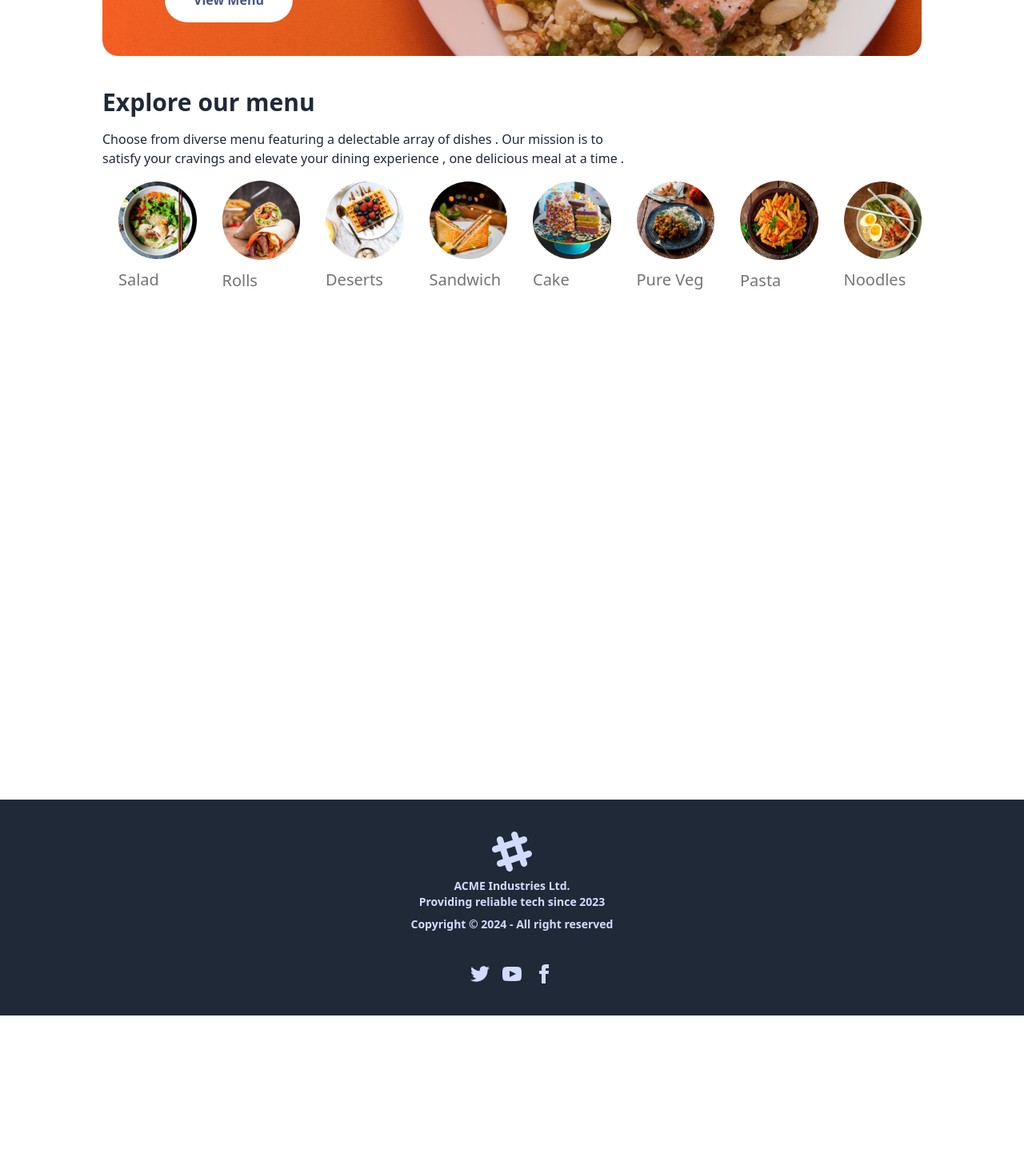
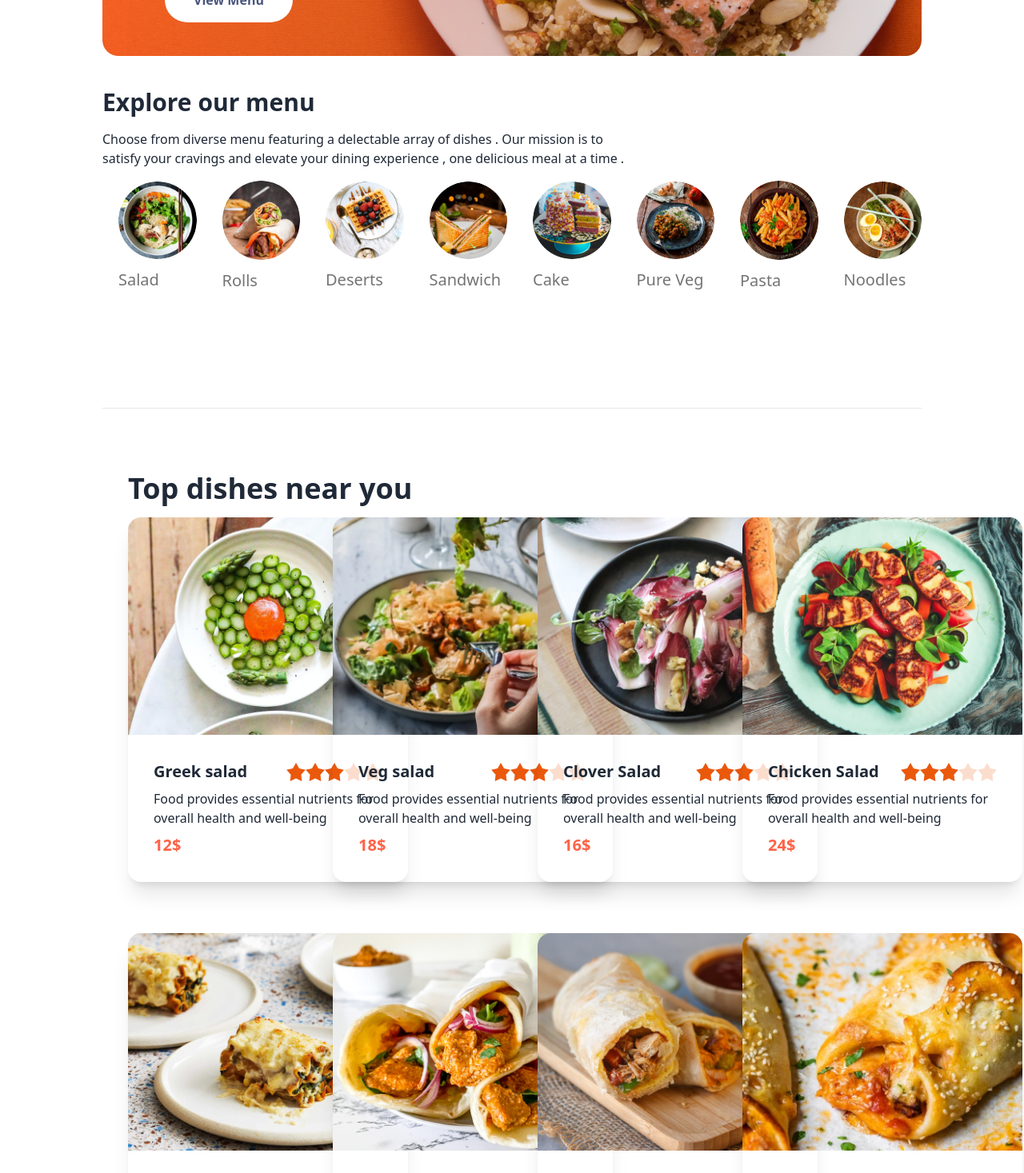
Before and after one commit to Hamici-Amir/e-commerce, a React (Vite) app in the folder client/: page / in a window 1280 px wide. Shown: the part 640-2107 px from the top of the page at 80% size. Before the commit the page ends 1910 px from the top, so only its background shows below. Built offline with nearby package versions, Linux system fonts and the light colour scheme.

Commit message:
Food dishes

```diff
--- a/client/src/App.jsx
+++ b/client/src/App.jsx
@@ -6,13 +6,10 @@ import {useAuthStore} from "./zustand/store"
 import LoadingSpinner from "./components/Loading/LoadingSpinner"
 import { Toaster } from "react-hot-toast";
 import { useEffect } from "react"
-import ExploreMenu from './components/ExploreMenu/ExploreMenu';
-import { useState } from 'react';
 
 
 function App() {
   const { isCheckingAuth, checkAuth } = useAuthStore();
-  const [category,setCategory] = useState("All") ;
 	useEffect(() => {
 		checkAuth();
 	}, [checkAuth]);
@@ -28,8 +25,7 @@ function App() {
             <>
                 <Navbar />
                 <Home />
-                <ExploreMenu category={category} setCategory={setCategory }/>
-                <Footer />
+             {/* <Footer /> */}
             </>
             }/>
 
--- a/client/src/components/ExploreMenu/ExploreMenu.jsx
+++ b/client/src/components/ExploreMenu/ExploreMenu.jsx
@@ -5,10 +5,10 @@ import { menu_list } from '../../assets/frontend_assets/assets'
 
 
 
-const ExploreMenu = ({category,setCategory}) => {
+export const ExploreMenu = ({category,setCategory}) => {
     console.log(category)
   return (
-    <div className='h-[590px] mt-10
+    <div className='h-[400px] mt-10
           w-[80%] flex flex-col gap-4 mx-auto  '>
         <h1 className='text-3xl font-semibold  '>Explore our menu </h1>
         <p className='max-w-2xl '>Choose from diverse menu  featuring  a delectable array of dishes .
@@ -23,7 +23,7 @@ const ExploreMenu = ({category,setCategory}) => {
                     className='hide-scrollbar cursor-pointer'
                     >
                          <img src={item.menu_image} alt=""
-                         className= 'w-80 min-w-20 rounded duration-75 ' />
+                         className= {`w-80 min-w-20 rounded-full duration-75 ${category === item.menu_name? "border-[5px] border-tomato p-1":''} `} />
                          <p className='mt-3 text-custom-gray text-xl cursor-pointer'>{item.menu_name}</p>
 
                     </div>
@@ -36,5 +36,3 @@ const ExploreMenu = ({category,setCategory}) => {
     </div>
   )
 }
-
-export default ExploreMenu
--- /dev/null
+++ b/client/src/components/ExploreMenu/FoodDisplay.jsx
@@ -0,0 +1,50 @@
+import { FoodStore } from "../../zustand/store"
+
+var Rating = Math.floor(3.55)
+
+export const FoodDisplay = () => {
+    const {FoodList} = FoodStore();
+
+    return (
+    <div className="px-[160px]
+          w-full flex flex-col gap-4 ">
+        <h1 className="text-4xl font-semibold" >
+        Top dishes near you
+            </h1>
+                <div className="gap-16 cursor-pointer col-span-4 mx-auto justify-between  grid grid-cols-4 grid-flow-row-dense   ">
+                {
+                    FoodList.map((item) => (
+
+
+<div className="   card  w-[350px]  shadow-xl">
+  <figure>
+    <img
+      src={item.image}
+      alt="Shoes" />
+  </figure>
+  <div className="card-body">
+    <h2 className="card-title flex justify-between">  {item.name}
+                         <div className="rating">
+                        {[1,2,3,4,5].map((star) => (
+  <input type="radio" name={`rating-${item._id}`}  value={star} checked={ star == Rating } defaultValue={2} className="mask mask-star-2 bg-orange-600" />
+                        ))}
+
+</div>
+    </h2>
+    <p >{item.description}</p>
+      <span className="font-bold text-xl text-tomato">{item.price}$  </span>
+  </div>
+</div>
+
+
+
+                    ))
+
+                }
+                </div>
+
+
+
+    </div>
+  )
+}
--- /dev/null
+++ b/client/src/components/ExploreMenu/index.js
@@ -0,0 +1,7 @@
+import { ExploreMenu } from "./ExploreMenu";
+import { FoodDisplay } from "./FoodDisplay";
+
+export {
+    ExploreMenu,
+    FoodDisplay
+}
--- a/client/src/components/Navbar/Footer.jsx
+++ b/client/src/components/Navbar/Footer.jsx
@@ -2,6 +2,7 @@ import React from 'react';
 
 export const Footer = () => {
   return (
+    <>
     <footer className="footer footer-center mt-[300px] font-bold bg-gray-800 text-primary-content p-10">
     <aside>
       <svg
@@ -64,5 +65,6 @@ export const Footer = () => {
       </div>
     </nav>
   </footer>
+    </>
   )
 }
--- a/client/src/pages/Home.jsx
+++ b/client/src/pages/Home.jsx
@@ -1,5 +1,5 @@
-import React from 'react';
 import { useState } from 'react';
+import { ExploreMenu, FoodDisplay } from '../components/ExploreMenu';
 
 const Home = () => {
 
@@ -11,6 +11,8 @@ const Home = () => {
 
 
   return (
+    <>
+
     <div className="h-[590px] mt-10 bg-cover
           w-[80%] flex flex-col gap-4 mx-auto rounded-[20px] Bg">
 
@@ -29,6 +31,11 @@ const Home = () => {
       </div>
 
     </div>
+    <ExploreMenu category={category} setCategory={setCategory }/>
+      <hr className='py-10 w-[80%] mx-auto ' />
+    <FoodDisplay />
+
+    </>
   )
 }
 
--- a/client/src/zustand/store.js
+++ b/client/src/zustand/store.js
@@ -1,5 +1,6 @@
 import { create } from "zustand";
 import axios from "axios";
+import { food_list } from "../assets/frontend_assets/assets";
 
 //const API_URL = import.meta.env.MODE === "development" ? "http://localhost:5000/api/auth" : "/api/auth";
 const API_URL =  "http://localhost:5000/api/auth";
@@ -111,3 +112,12 @@ forgotPassword: async (email) => {
 	},
 */
 }));
+
+export const FoodStore = create((set) => ({
+
+	FoodList : food_list,
+
+
+
+
+}))
--- a/client/tailwind.config.js
+++ b/client/tailwind.config.js
@@ -8,6 +8,7 @@ export default {
     extend: {
       colors:{
         'custom-gray': '#747474 ' ,
+        'tomato':'tomato'
       }
     }
   },
```
